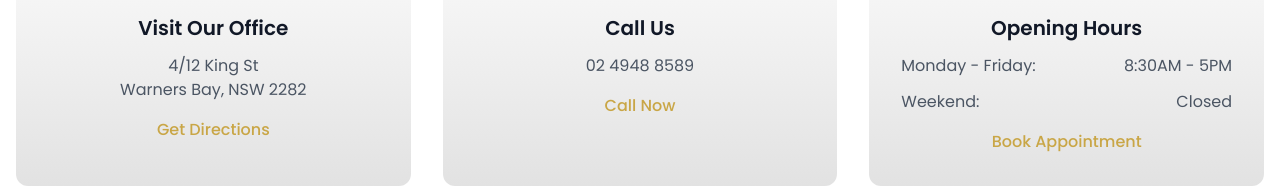
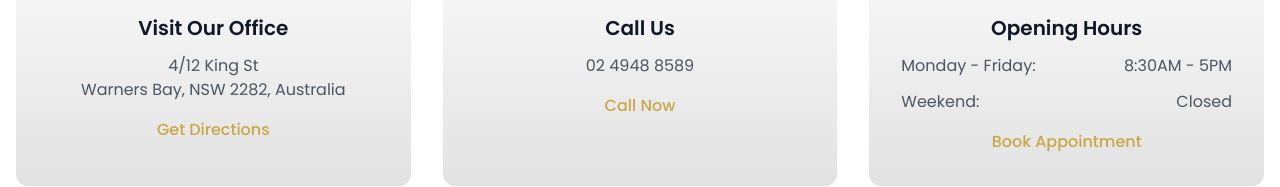
Before and after one commit to zhex900/smilestardental.com.au, a Next.js app: page /contact in a window 1280 px wide. Shown: the part 681-868 px from the top of the page. Built offline with nearby package versions, Linux system fonts and the light colour scheme; no server answers.

Commit message:
Add Australia to clinic address

```diff
--- a/app/constants.ts
+++ b/app/constants.ts
@@ -1,6 +1,6 @@
 export const address = {
   street: "4/12 King St",
-  city: "Warners Bay, NSW 2282",
+  city: "Warners Bay, NSW 2282, Australia",
 };
 
 export const openingHours = [
```
